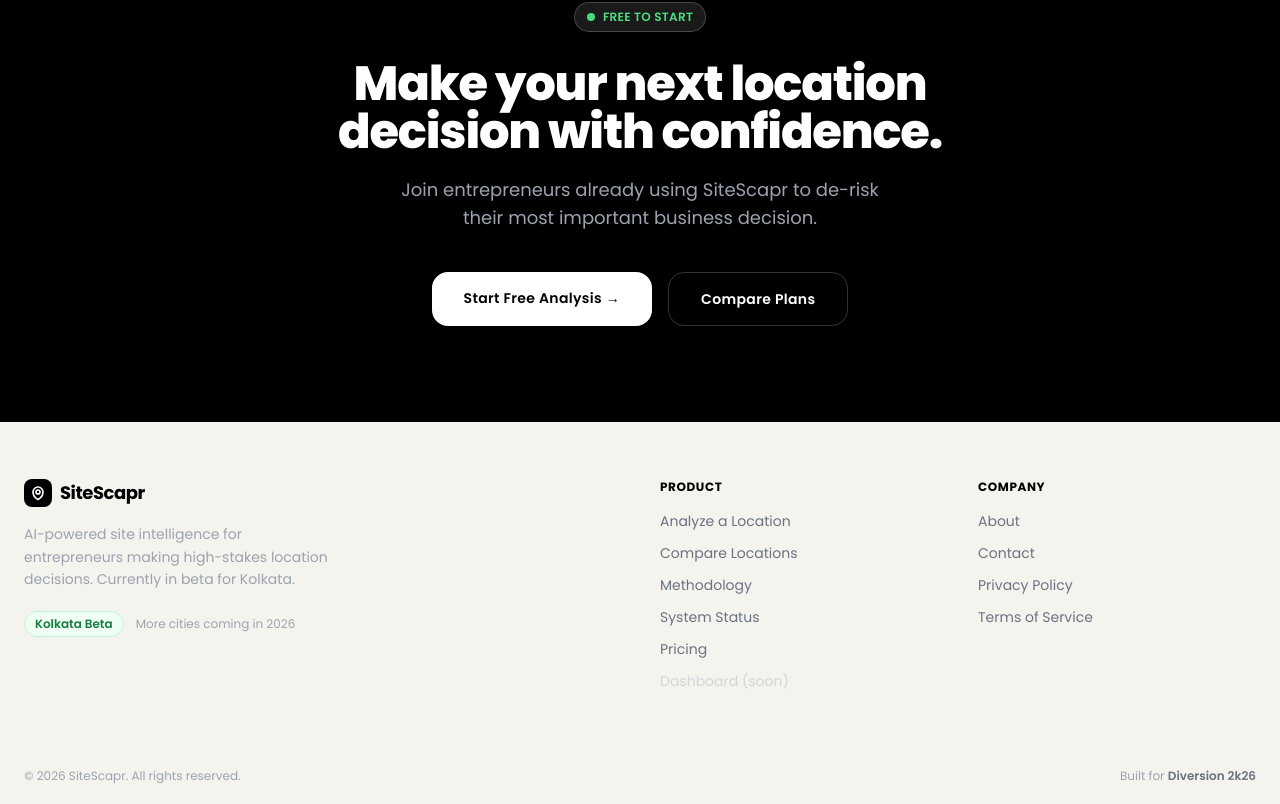
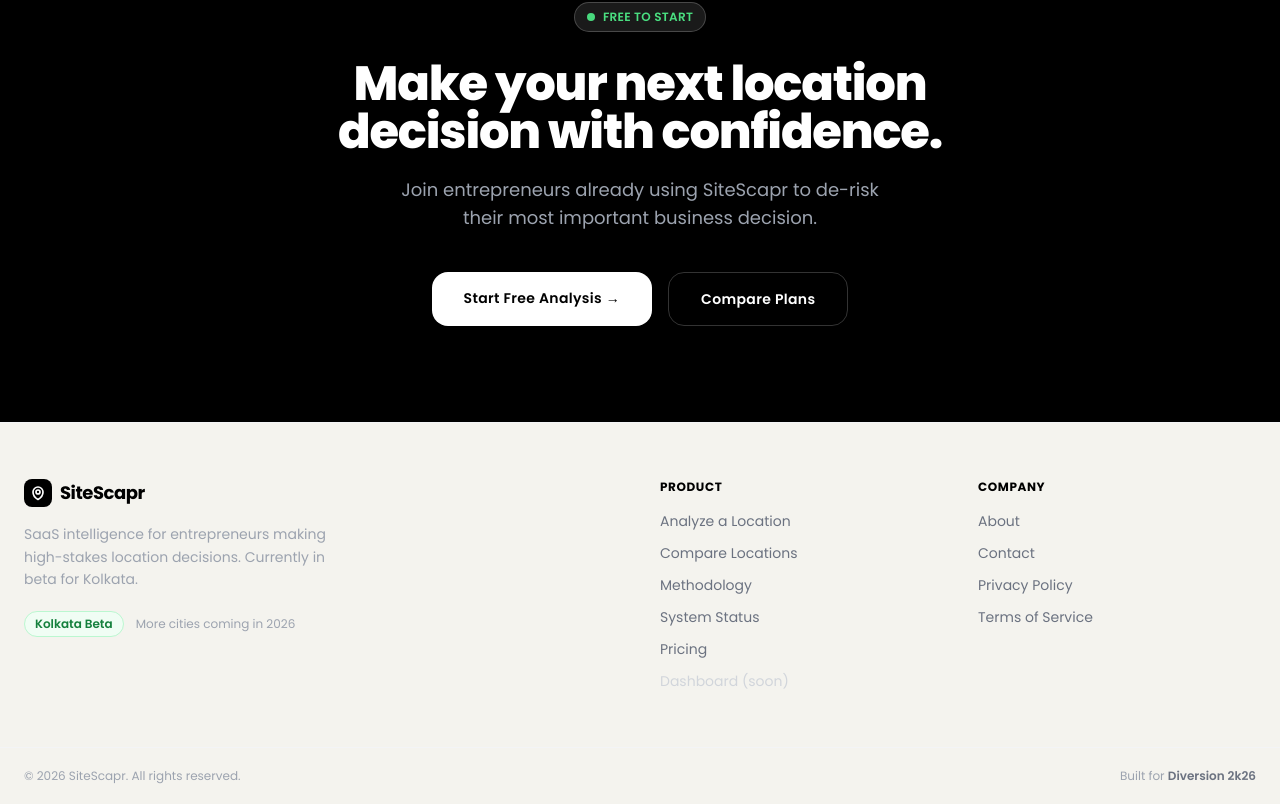
Before and after one commit to yashasvi045/diversion2k26, a Next.js app in the folder frontend/: page / in a window 1280 px wide. Shown: the part 2215-3019 px from the top of the page. Built offline with nearby package versions, Linux system fonts and the light colour scheme; no server answers.

Commit message:
update footer description

```diff
--- a/frontend/components/Footer.tsx
+++ b/frontend/components/Footer.tsx
@@ -22,7 +22,7 @@
             <span className="font-bold text-lg tracking-tight">SiteScapr</span>
           </div>
           <p className="text-sm text-gray-400 max-w-xs leading-relaxed">
-            AI-powered site intelligence for entrepreneurs making high-stakes location decisions. Currently in beta for Kolkata.
+            SaaS intelligence for entrepreneurs making high-stakes location decisions. Currently in beta for Kolkata.
           </p>
           <div className="mt-5 flex items-center gap-3">
             <span className="text-xs px-2.5 py-1 rounded-full bg-green-50 border border-green-200 text-green-700 font-semibold">
```
